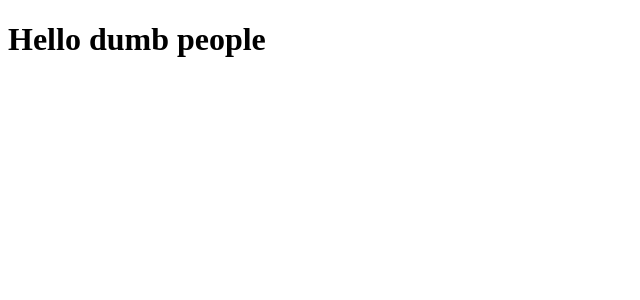
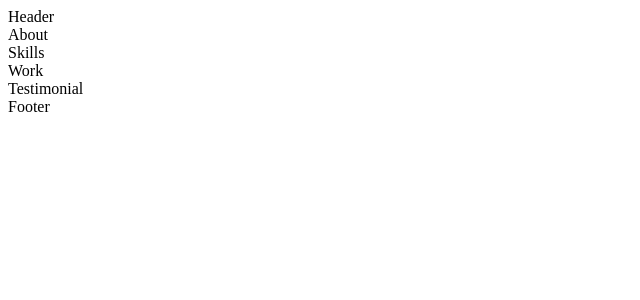
Before and after one commit to Vishu-221b/My-Portfolio, a React (Vite) app in the folder My-portfolio/: page / in a window 1280 px wide. Shown: the top 300 px of the page, without its empty margins (0-640 px from the left). Built offline with nearby package versions, Linux system fonts and the light colour scheme; the HTML template or start-up script is replaced by a standard one.

Commit message:
Containers components setup done

```diff
--- a/My-portfolio/package.json
+++ b/My-portfolio/package.json
@@ -21,6 +21,7 @@
     "eslint-plugin-react": "^7.32.2",
     "eslint-plugin-react-hooks": "^4.6.0",
     "eslint-plugin-react-refresh": "^0.4.3",
+    "sass": "^1.66.1",
     "vite": "^4.4.5"
   }
 }
--- a/My-portfolio/src/App.jsx
+++ b/My-portfolio/src/App.jsx
@@ -1,8 +1,16 @@
 
+import { About, Footer, Header, Skills, Testimonial, Work  } from "./container";
 
 const App = () =>{
     return(
-    <h1>Hello dumb people</h1>
+    <div>
+        <Header/>
+        <About/>
+        <Skills/>
+        <Work/>
+        <Testimonial/>
+        <Footer/>
+    </div>
     )};
 
 export default App;
--- a/My-portfolio/src/container/About/About.jsx
+++ b/My-portfolio/src/container/About/About.jsx
@@ -0,0 +1,10 @@
+import React from 'react'
+import './About.scss'
+
+const About = () => {
+  return (
+    <div>About</div>
+  )
+}
+
+export default About
--- a/My-portfolio/src/container/Footer/Footer.jsx
+++ b/My-portfolio/src/container/Footer/Footer.jsx
@@ -0,0 +1,10 @@
+import React from 'react'
+import './Footer.scss'
+
+const Footer = () => {
+  return (
+    <div>Footer</div>
+  )
+}
+
+export default Footer
--- a/My-portfolio/src/container/Header/Header.jsx
+++ b/My-portfolio/src/container/Header/Header.jsx
@@ -0,0 +1,10 @@
+import React from 'react'
+import './Header.scss'
+
+const Header = () => {
+  return (
+    <div>Header</div>
+  )
+}
+
+export default Header
--- a/My-portfolio/src/container/Skills/Skills.jsx
+++ b/My-portfolio/src/container/Skills/Skills.jsx
@@ -0,0 +1,10 @@
+import React from 'react'
+import './Skills.scss'
+
+const Skills = () => {
+  return (
+    <div>Skills</div>
+  )
+}
+
+export default Skills
--- a/My-portfolio/src/container/Testimonial/Testimonial.jsx
+++ b/My-portfolio/src/container/Testimonial/Testimonial.jsx
@@ -0,0 +1,9 @@
+import React from 'react'
+import './Testimonial.scss'
+const Testimonial = () => {
+  return (
+    <div>Testimonial</div>
+  )
+}
+
+export default Testimonial
--- a/My-portfolio/src/container/Work/Work.jsx
+++ b/My-portfolio/src/container/Work/Work.jsx
@@ -0,0 +1,9 @@
+import React from 'react'
+import './Work.scss'
+const Work = () => {
+  return (
+    <div>Work</div>
+  )
+}
+
+export default Work
--- /dev/null
+++ b/My-portfolio/src/container/index.js
@@ -0,0 +1,6 @@
+export {default as About} from './About/About'
+export {default as Footer} from './Footer/Footer'
+export {default as Header} from './Header/Header'
+export {default as Skills} from './Skills/Skills'
+export {default as Testimonial} from './Testimonial/Testimonial'
+export {default as Work} from './Work/Work'
```
Also changed, not shown: 1 other file (tests, documents, lock files or other folders).
